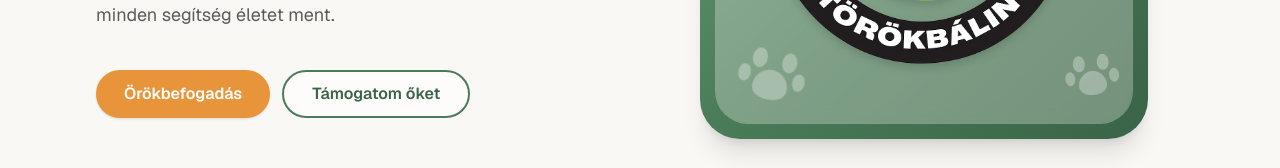
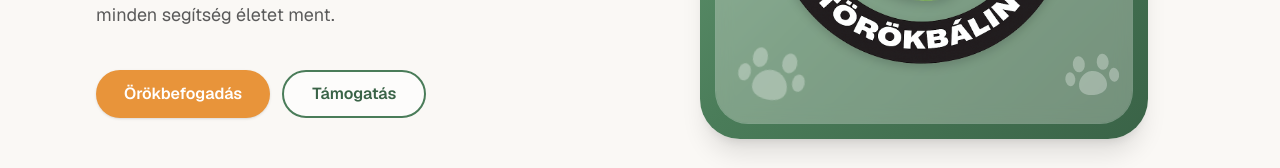
Before and after one commit to berenyilevente/zold-sziget-allatmenhely, a Next.js app: page / in a window 1280 px wide. Shown: the part 470-638 px from the top of the page. Built offline with nearby package versions, Linux system fonts and the light colour scheme.

Commit message:
fix: link navigation

```diff
--- a/src/components/Navbar.tsx
+++ b/src/components/Navbar.tsx
@@ -1,8 +1,7 @@
 'use client';
 
+import Image from 'next/image';
 import { useState } from 'react';
-import Link from 'next/link';
-import Image from 'next/image';
 import { Container } from './Container';
 
 type NavLink = { href: string; label: string };
@@ -24,7 +23,7 @@ export function Navbar() {
     >
       <Container>
         <div className="flex h-16 items-center justify-between gap-4 sm:h-20">
-          <Link
+          <a
             href="#top"
             aria-label="Zöld Sziget Állatmenhely — főoldal"
             className="flex shrink-0 items-center gap-2"
@@ -41,7 +40,7 @@ export function Navbar() {
             />
 
             <p className="font-bold">Zöld Sziget Állatmenhely</p>
-          </Link>
+          </a>
 
           <ul className="hidden items-center gap-8 md:flex">
             {links.map((l) => (
--- a/src/components/sections/Hero.tsx
+++ b/src/components/sections/Hero.tsx
@@ -1,4 +1,3 @@
-import Link from 'next/link';
 import Image from 'next/image';
 import { Container } from '../Container';
 
@@ -39,18 +38,18 @@ export function Hero() {
               ment.
             </p>
             <div className="mt-10 flex flex-col items-stretch gap-3 sm:flex-row sm:items-center sm:justify-center lg:justify-start">
-              <Link
+              <a
                 href="#orokbefogadas"
                 className="inline-flex h-12 w-full items-center justify-center rounded-full bg-accent px-7 text-base font-semibold text-white shadow-sm transition-all hover:bg-accent-dark hover:shadow-md sm:w-auto"
               >
                 Örökbefogadás
-              </Link>
-              <Link
+              </a>
+              <a
                 href="#tamogatas"
                 className="inline-flex h-12 w-full items-center justify-center rounded-full border-2 border-brand bg-white/60 px-7 text-base font-semibold text-brand-dark transition-colors hover:bg-brand hover:text-white sm:w-auto"
               >
-                Támogatom őket
-              </Link>
+                Támogatás
+              </a>
             </div>
           </div>
 
--- a/src/components/sections/Orokbefogadas.tsx
+++ b/src/components/sections/Orokbefogadas.tsx
@@ -1,9 +1,11 @@
-import Link from "next/link";
-import { Container } from "../Container";
+import { Container } from '../Container';
 
 export function Orokbefogadas() {
   return (
-    <section id="orokbefogadas" className="scroll-mt-20 bg-cream py-20 sm:scroll-mt-24 sm:py-28">
+    <section
+      id="orokbefogadas"
+      className="scroll-mt-20 bg-cream py-20 sm:scroll-mt-24 sm:py-28"
+    >
       <Container>
         <div className="grid gap-12 lg:grid-cols-2 lg:items-center">
           <div>
@@ -33,12 +35,12 @@ export function Orokbefogadas() {
                 <span aria-hidden="true">📞</span>
                 Hívj minket
               </a>
-              <Link
+              <a
                 href="#kapcsolat"
                 className="inline-flex h-12 w-full items-center justify-center rounded-full border-2 border-brand bg-white px-7 text-base font-semibold text-brand-dark transition-colors hover:bg-brand hover:text-white sm:w-auto"
               >
                 Útvonal és cím
-              </Link>
+              </a>
             </div>
           </div>
 
```
